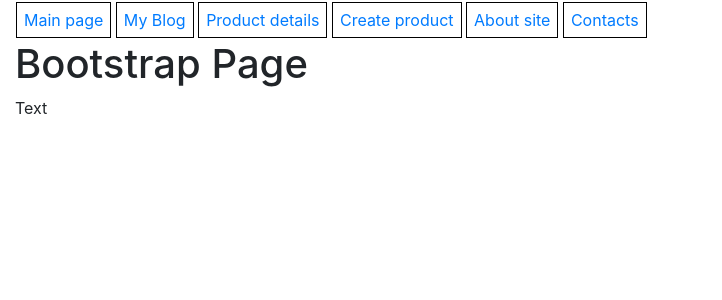
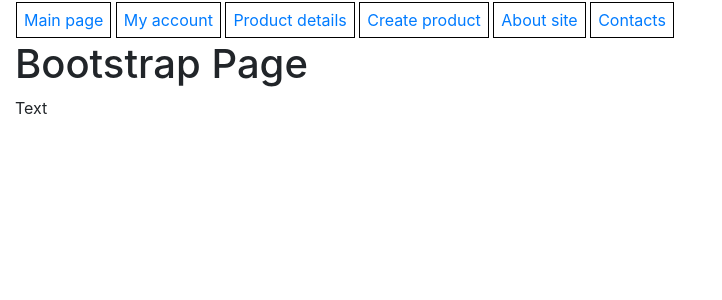
Before and after one commit to Ivanchyshyn/Django_project, a Django app: page / in a window 1280 px wide. Shown: the top 300 px of the page, without its empty margins (0-722 px from the left). Run offline with Django 3.2, Linux system fonts and the light colour scheme; some libraries are stand-ins or nearby versions.

Commit message:
Renamed page 'blog' to 'account'

```diff
--- a/django_project/urls.py
+++ b/django_project/urls.py
@@ -15,13 +15,13 @@ Including another URLconf
 """
 from django.contrib import admin
 from django.urls import path
-from pages.views import home_view, blog, about, contact
+from pages.views import home_view, account, about, contact
 from myapp.views import product_detail_view, product_create_view
 
 urlpatterns = [
     path('', home_view, name="home"),
-    path('blog/', blog, name="blog"),
-    path('detail/', product_detail_view, name="detail"),
+    path('account/', account, name="account"),
+    path('detail/', product_detail_view, name='detail'),
     path('create/', product_create_view, name="create"),
     path('about/', about, name="about"),
     path('contact/', contact, name="contact"),
--- a/myapp/views.py
+++ b/myapp/views.py
@@ -1,4 +1,4 @@
-from django.shortcuts import render
+from django.shortcuts import render, get_object_or_404
 from .models import Product
 from .forms import ProductForm, RawProductForm
 
@@ -31,7 +31,7 @@ def product_detail_view(request):
     if request.method == 'GET':
         my_id = request.GET.get('id')
         if not my_id: my_id=1
-        obj = Product.objects.get(id=my_id)
+        obj = get_object_or_404(Product, id=my_id)
         context = {
             'object': obj,
             'length': len(Product.objects.all())
--- a/pages/templates/blog.html
+++ b/pages/templates/account.html
@@ -4,11 +4,11 @@
 <html>
 <head>
 	<meta charset="utf-8">
-	<title>{% block title %}{{ request.user|capfirst }} Blog {% endblock %}</title>
+	<title>{% block title %}{{ request.user|capfirst }} My account {% endblock %}</title>
 </head>
 <body>
 	{% block pagecontent %}
-		<h1>Blog</h1>
+		<h1>Account</h1>
 	{% endblock %}
 </body>
 </html>
--- a/pages/templates/partials/nav-bar.html
+++ b/pages/templates/partials/nav-bar.html
@@ -3,7 +3,7 @@
     <a href="/admin">Admin</a>
   {% endif %}
     <a href="{% url 'home' %}">Main page</a>
-    <a href="{% url 'blog' %}">My Blog</a>
+    <a href="{% url 'account' %}">My account</a>
     <a href="{% url 'detail' %}">Product details</a>
     <a href="{% url 'create' %}">Create product</a>
     <a href="{% url 'about' %}">About site</a>
--- a/pages/templates/product/detail.html
+++ b/pages/templates/product/detail.html
@@ -9,7 +9,7 @@
 {% block pagecontent %}
 <form>
 	<input type="number" value={{ object.id }} min=1 max={{ length }} name="id" />
-	<input type="submit" value="Get form" />
+	<input type="submit" value="Get product" />
 </form>
 	<p>Title - {{ object.title }} </p>
 	<p>Summary - {{object.summary }}</p>
--- a/pages/views.py
+++ b/pages/views.py
@@ -7,9 +7,9 @@ def home_view(request, *args, **kwargs):
     return render(request, 'index.html', my_context)
 
 
-def blog(request, *args, **kwargs):
+def account(request, *args, **kwargs):
     my_context = {}
-    return render(request, 'blog.html', my_context)
+    return render(request, 'account.html', my_context)
 
 
 def about(request, *args, **kwargs):
```
